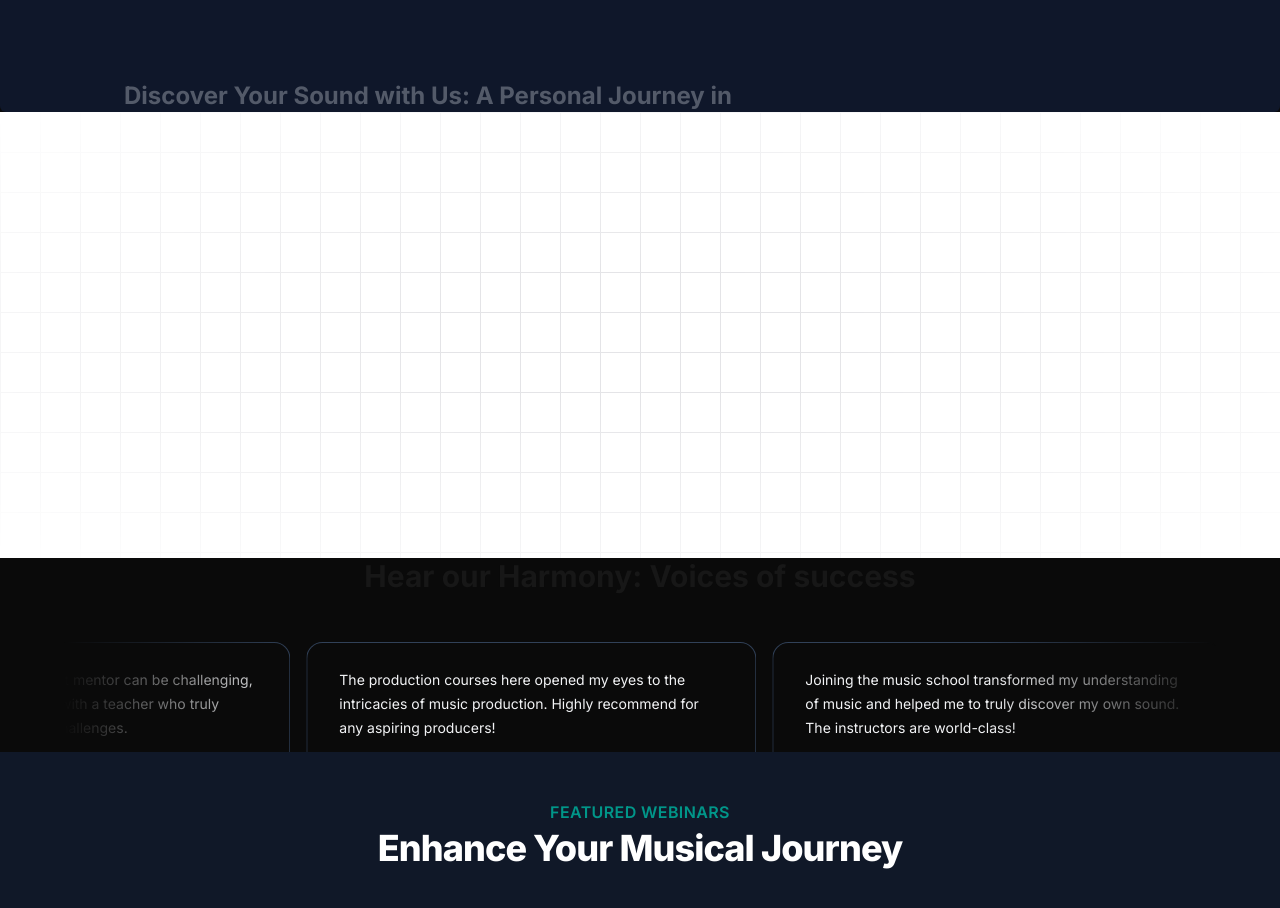
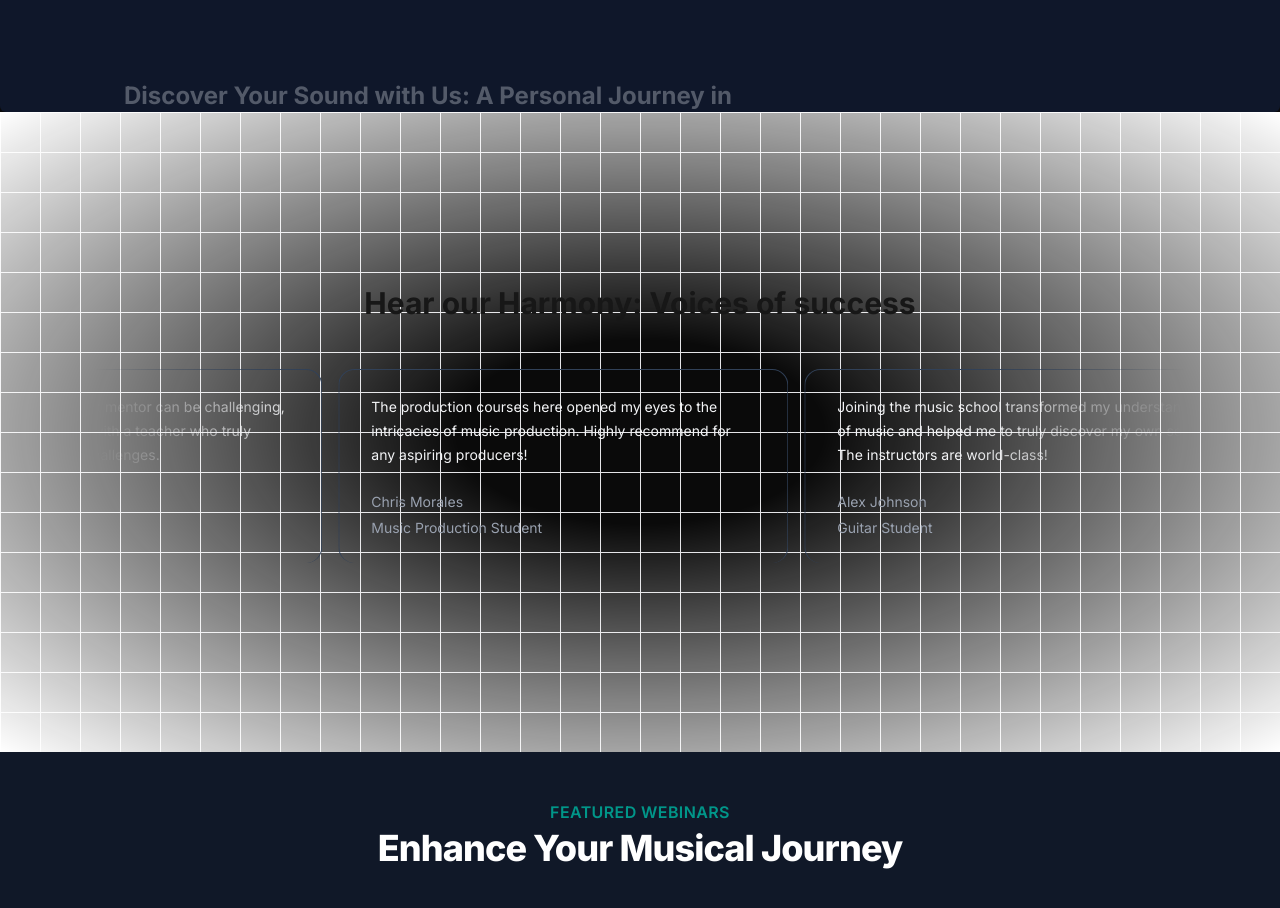
Before and after one commit to jain17akshat/MUSICPROJECT, a Next.js app: page / in a window 1280 px wide. Shown: the part 1728-2636 px from the top of the page. Built offline with nearby package versions, Linux system fonts and the light colour scheme.

Commit message:
Refactor TestimonialCards component: clean up commented code, improve import paths, and enhance layout structure; update GridBackgroundDemo for better layering and optional radial mask effect

```diff
--- a/src/components/TestimonialCards.tsx
+++ b/src/components/TestimonialCards.tsx
@@ -1,60 +1,7 @@
-// 'use client'
-// import { InfiniteMovingCards } from "./ui/infinite-moving-cards";
-// import {GridBackgroundDemo} from "./ui/grid-background-demo"
+'use client'
+import { InfiniteMovingCards } from "./ui/infinite-moving-cards";
+import { GridBackgroundDemo } from "./ui/grid-background-demo"; // ✅ fixed import path
 
-// const musicSchoolTestimonials = [
-//     {
-//       quote:
-//         'Joining the music school transformed my understanding of music and helped me to truly discover my own sound. The instructors are world-class!',
-//       name: 'Alex Johnson',
-//       title: 'Guitar Student',
-//     },
-//     {
-//       quote:
-//         "The community and support at this school are unmatched. I've grown not just as a pianist, but also as a performer, thanks to their comprehensive approach.",
-//       name: 'Samantha Lee',
-//       title: 'Piano Student',
-//     },
-//     {
-//       quote:
-//         "This school offered me the tools and confidence to take my singing to the next level. I'm endlessly grateful for the personalized coaching.",
-//       name: 'Michael Chen',
-//       title: 'Vocal Student',
-//     },
-//     {
-//       quote:
-//         'As a violinist, finding the right mentor can be challenging, but this school matched me with a teacher who truly understands my goals and challenges.',
-//       name: 'Emily Taylor',
-//       title: 'Violin Student',
-//     },
-//     {
-//       quote:
-//         'The production courses here opened my eyes to the intricacies of music production. Highly recommend for any aspiring producers!',
-//       name: 'Chris Morales',
-//       title: 'Music Production Student',
-//     },
-//   ];
-
-// function MusicSchoolTestimonials() {
-//   return (
-//     <div className="h-[40rem] w-full dark:bg-black dark:bg-grid-white/[0.2] relative flex flex-col items-center justify-center overflow-hidden">
-//         <h2 className="text-3xl font-bold text-center mb-8 z-10">Hear our Harmony: Voices of success</h2>
-//         <div className="flex justify-center w-full overflow-hidden px-4 sm:px-6 lg:px-8">
-//             <div className="w-full max-w-6xl">
-//             <InfiniteMovingCards
-//                 items={musicSchoolTestimonials}
-//                 direction="right"
-//                 speed="fast"
-//       />
-//             </div>
-//         </div>
-//     </div>
-//   )
-// }
-
-// export default MusicSchoolTestimonials'use client'
-import { InfiniteMovingCards } from "./ui/infinite-moving-cards";
- import { GridBackgroundDemo } from "./ui/grid-background-demo";
 const musicSchoolTestimonials = [
   {
     quote:
@@ -90,17 +37,19 @@ const musicSchoolTestimonials = [
 
 function MusicSchoolTestimonials() {
   return (
-    <div className="h-[40rem] w-full dark:bg-black dark:bg-grid-white/[0.2] relative flex flex-col items-center justify-center overflow-hidden">
+    <div className="h-[40rem] w-full relative flex flex-col items-center justify-center overflow-hidden dark:bg-black">
 
-      {/* 🔲 Grid Background Component */}
+      {/* ✅ Grid Background */}
       <GridBackgroundDemo />
 
+      {/* ✅ Title */}
       <h2 className="text-3xl font-bold text-center mb-8 z-10">
         Hear our Harmony: Voices of success
       </h2>
 
-      <div className="flex justify-center w-full overflow-hidden px-4 sm:px-6 lg:px-8 z-10">
-        <div className="w-full max-w-6xl">
+      {/* ✅ Centering Wrapper */}
+      <div className="flex items-center justify-center w-full z-10">
+        <div className="w-full max-w-6xl px-4 sm:px-6 lg:px-8">
           <InfiniteMovingCards
             items={musicSchoolTestimonials}
             direction="right"
@@ -112,4 +61,5 @@ function MusicSchoolTestimonials() {
   );
 }
 
+
 export default MusicSchoolTestimonials;
--- a/src/components/ui/grid-background-demo.tsx
+++ b/src/components/ui/grid-background-demo.tsx
@@ -3,20 +3,19 @@ import React from "react";
 
 export function GridBackgroundDemo() {
   return (
-    <div className="relative flex h-[50rem] w-full items-center justify-center bg-white dark:bg-black">
+    <>
+      {/* Grid lines background */}
       <div
         className={cn(
-          "absolute inset-0",
+          "absolute inset-0 z-0",
           "[background-size:40px_40px]",
           "[background-image:linear-gradient(to_right,#e4e4e7_1px,transparent_1px),linear-gradient(to_bottom,#e4e4e7_1px,transparent_1px)]",
-          "dark:[background-image:linear-gradient(to_right,#262626_1px,transparent_1px),linear-gradient(to_bottom,#262626_1px,transparent_1px)]",
+          "dark:[background-image:linear-gradient(to_right,#262626_1px,transparent_1px),linear-gradient(to_bottom,#262626_1px,transparent_1px)]"
         )}
       />
-      {/* Radial gradient for the container to give a faded look */}
-      <div className="pointer-events-none absolute inset-0 flex items-center justify-center bg-white [mask-image:radial-gradient(ellipse_at_center,transparent_20%,black)] dark:bg-black"></div>
-      <p className="relative z-20 bg-gradient-to-b from-neutral-200 to-neutral-500 bg-clip-text py-8 text-4xl font-bold text-transparent sm:text-7xl">
 
-      </p>
-    </div>
+      {/* Optional: Radial mask for center fade effect */}
+      <div className="pointer-events-none absolute inset-0 z-0 bg-white [mask-image:radial-gradient(ellipse_at_center,transparent_20%,black)] dark:bg-black" />
+    </>
   );
 }
```
